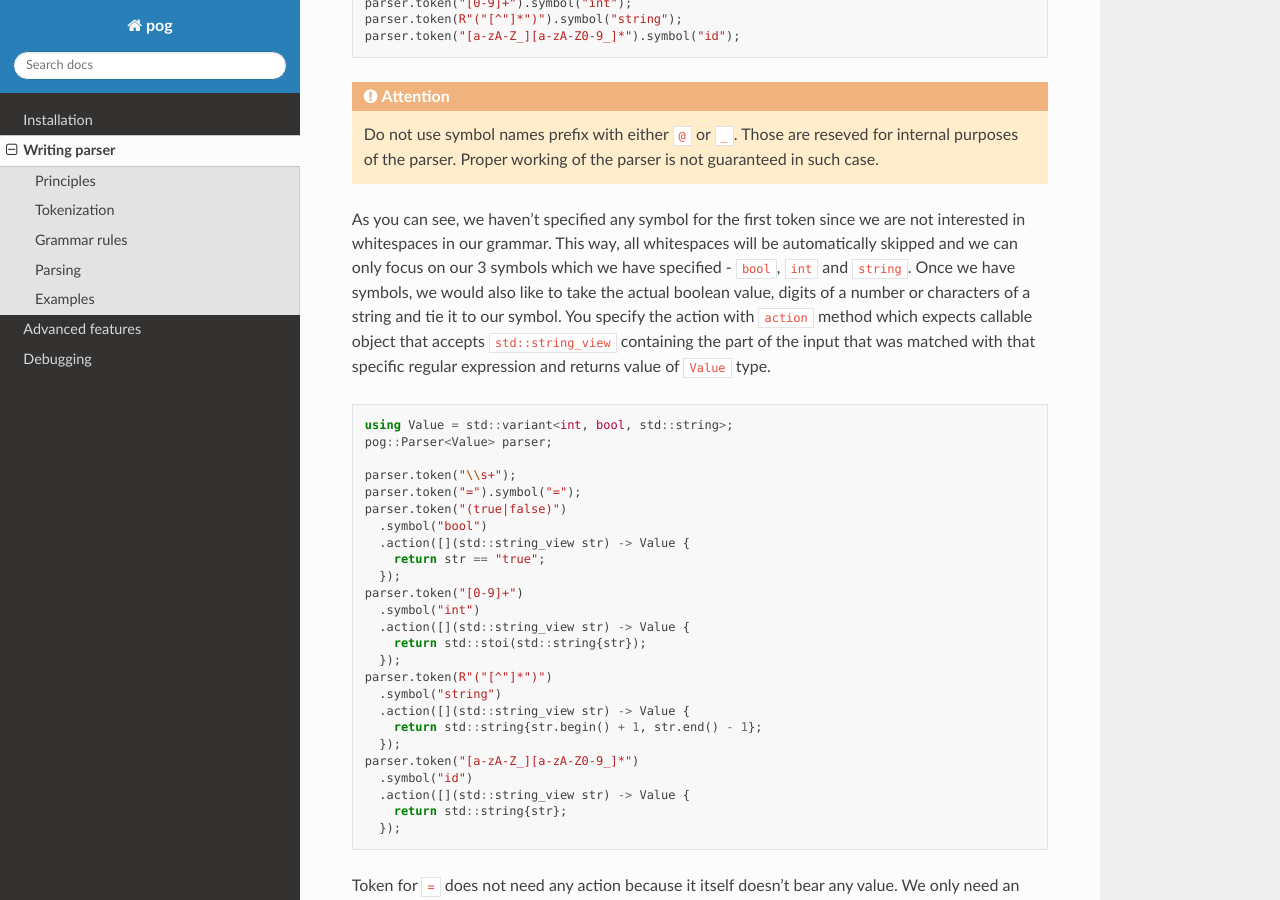
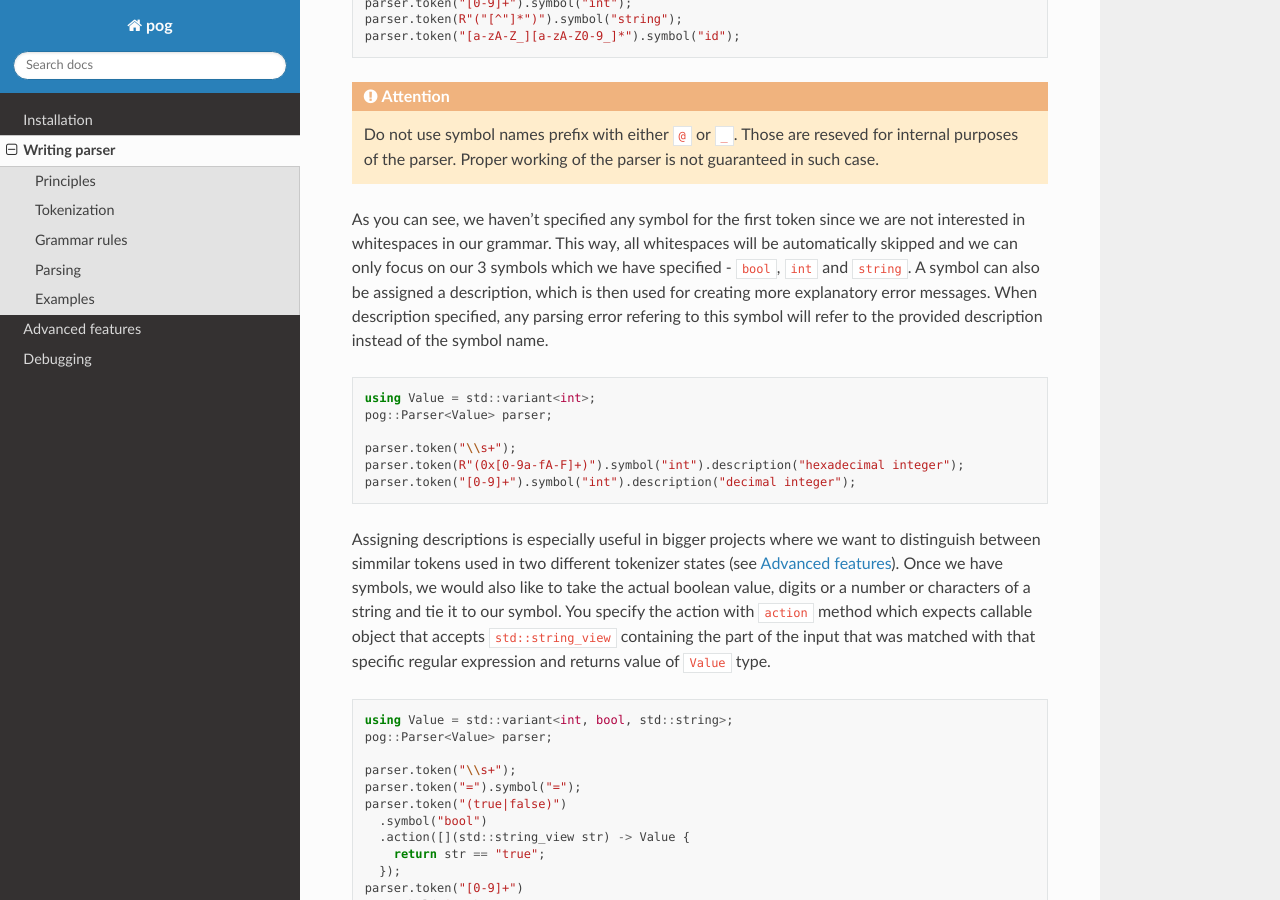
Before and after one commit to metthal/pog, a Sphinx documentation site: the page built from docs/writing_parser.rst, in a window 1280 px wide and 900 px high, scrolled down 2133 px. Built offline with Sphinx 7.4.7 and the Read the Docs theme 2.0.0, drawn with Linux system fonts in a browser that asks for light colours.

Commit message:
Add documentation of symbol description.

```diff
--- a/docs/writing_parser.rst
+++ b/docs/writing_parser.rst
@@ -79,8 +79,21 @@ By specifying these regular expressions, our input is now recognized but we shou
   Do not use symbol names prefix with either ``@`` or ``_``. Those are reseved for internal purposes of the parser. Proper working of the parser is not guaranteed in such case.
 
 As you can see, we haven't specified any symbol for the first token since we are not interested in whitespaces in our grammar. This way, all whitespaces will be automatically skipped and we can
-only focus on our 3 symbols which we have specified - ``bool``, ``int`` and ``string``. Once we have symbols, we would also like to take the actual boolean value, digits of a number or characters
-of a string and tie it to our symbol. You specify the action with ``action`` method which expects callable object that accepts ``std::string_view`` containing the part of the input that was
+only focus on our 3 symbols which we have specified - ``bool``, ``int`` and ``string``. A symbol can also be assigned a description, which is then used for creating more explanatory error messages.
+When description specified, any parsing error refering to this symbol will refer to the provided description instead of the symbol name.
+
+.. code-block:: cpp
+
+  using Value = std::variant<int>;
+  pog::Parser<Value> parser;
+
+  parser.token("\\s+");
+  parser.token(R"(0x[0-9a-fA-F]+)").symbol("int").description("hexadecimal integer");
+  parser.token("[0-9]+").symbol("int").description("decimal integer");
+
+Assigning descriptions is especially useful in bigger projects where we want to distinguish between simmilar tokens used in two different tokenizer states (see :ref:`advanced`).
+Once we have symbols, we would also like to take the actual boolean value, digits or a number or characters of a string and tie it to our symbol. You specify the action with
+``action`` method which expects callable object that accepts ``std::string_view`` containing the part of the input that was
 matched with that specific regular expression and returns value of ``Value`` type.
 
 .. code-block:: cpp
```
